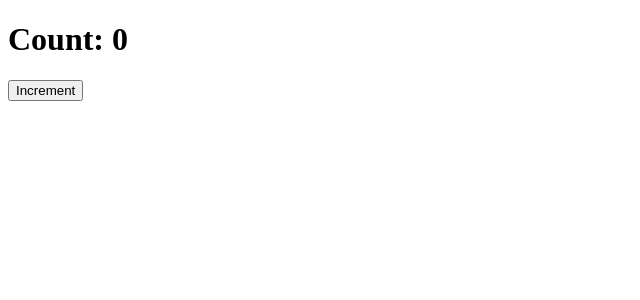
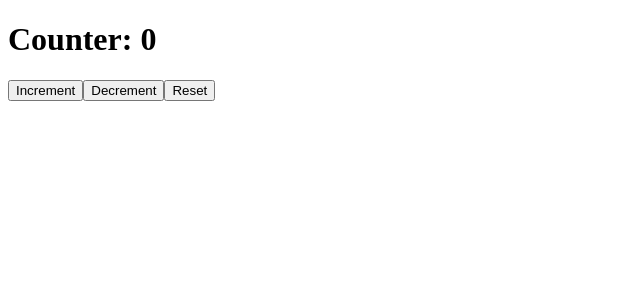
Before and after one commit to Vincenzo-Pallante-Dev/exercises-React, a React (Create React App) app in the folder my-project/: page / in a window 1280 px wide. Shown: the top 300 px of the page, without its empty margins (0-640 px from the left). Built offline with nearby package versions, Linux system fonts and the light colour scheme.

Commit message:
feat: exercise

```diff
--- a/my-project/src/App.js
+++ b/my-project/src/App.js
@@ -1,14 +1,8 @@
 import React from "react";
-import { ClickCounter } from "./components/ClickCounter";
+import { Counter } from "./components/Counter";
 
 export class App extends React.Component {
   render() {
-    return (
-      <ClickCounter
-        onCounterChange={(count) => {
-          console.log("The currunt value is: ", count);
-        }}
-      />
-    );
+    return <Counter />;
   }
 }
--- a/my-project/src/components/ClickCounter.js
+++ /dev/null
@@ -1,20 +0,0 @@
-import { useEffect, useState } from "react";
-
-export function ClickCounter({ initialValue = 0, onCounterChange = () => {} }) {
-  const [count, setCount] = useState(initialValue);
-
-  useEffect(() => {
-    onCounterChange(count);
-  }, [count, onCounterChange]);
-
-  function handleCounterIncrement() {
-    setCount((c) => c + 1);
-  }
-
-  return (
-    <div>
-      <h1>Count: {count}</h1>
-      <button onClick={handleCounterIncrement}>Increment</button>
-    </div>
-  );
-}
--- /dev/null
+++ b/my-project/src/components/Counter.js
@@ -0,0 +1,14 @@
+import { useCounter } from "./UseCounter";
+
+export function Counter({ initialValue = 0 }) {
+  const { counter, onIncrement, onDecrement, onReset } =
+    useCounter(initialValue);
+  return (
+    <div>
+      <h1>Counter: {counter}</h1>
+      <button onClick={onIncrement}>Increment</button>
+      <button onClick={onDecrement}>Decrement</button>
+      <button onClick={onReset}>Reset</button>
+    </div>
+  );
+}
--- /dev/null
+++ b/my-project/src/components/UseCounter.js
@@ -0,0 +1,24 @@
+import { useState } from "react";
+
+export function useCounter(initialValue = 0) {
+  const [counter, setCounter] = useState(initialValue);
+
+  function handleCounterIncrement() {
+    setCounter((c) => c + 1);
+  }
+
+  function handleCounterDecrement() {
+    setCounter((c) => c - 1);
+  }
+
+  function handleCounterReset() {
+    setCounter(initialValue);
+  }
+
+  return {
+    counter: counter,
+    onIncrement: handleCounterIncrement,
+    onDecrement: handleCounterDecrement,
+    onReset: handleCounterReset,
+  };
+}
```
Also changed, not shown: my-project/Custom Hooks 01.txt (added), my-project/useEffect 01.txt (deleted).
